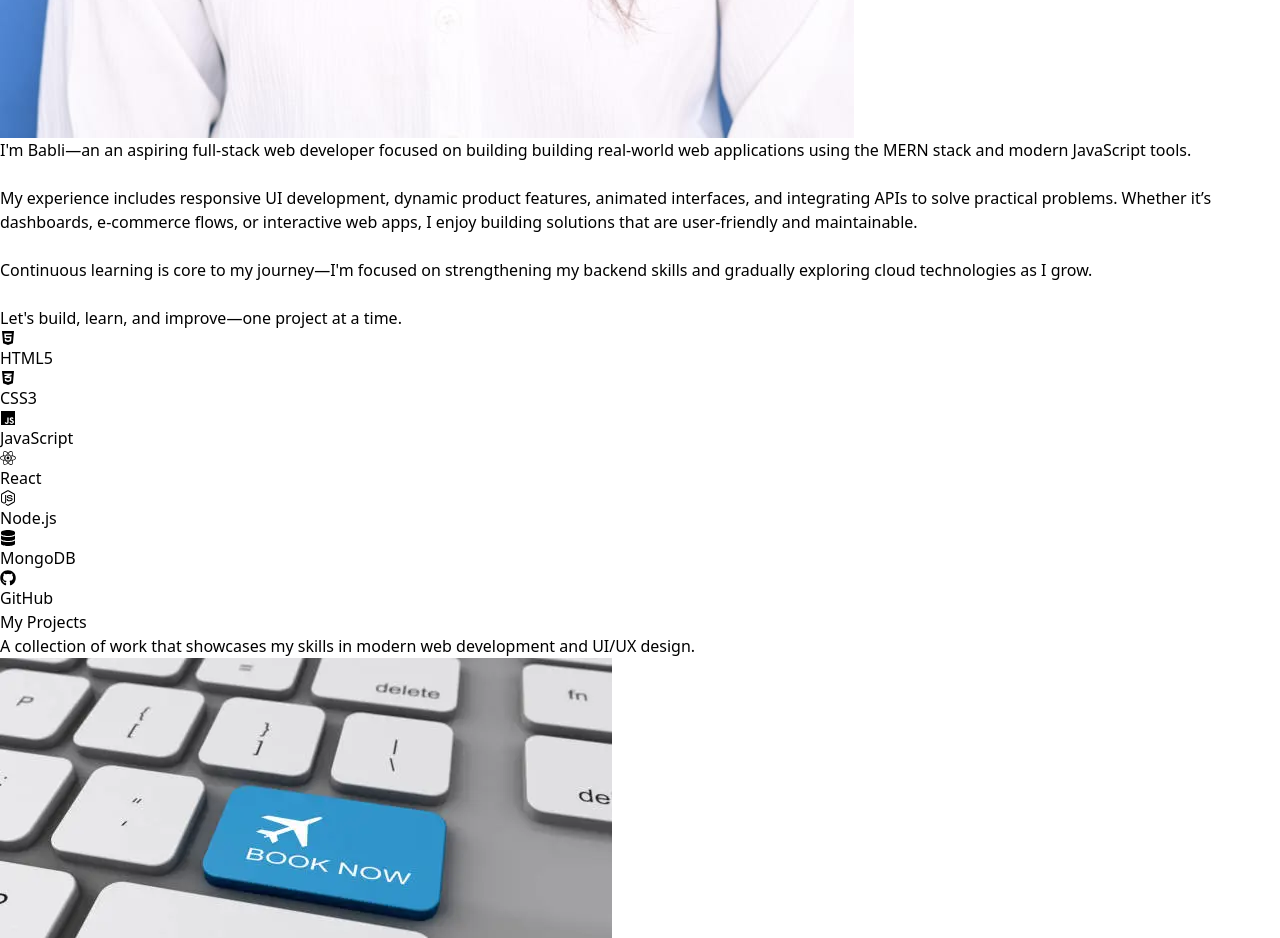
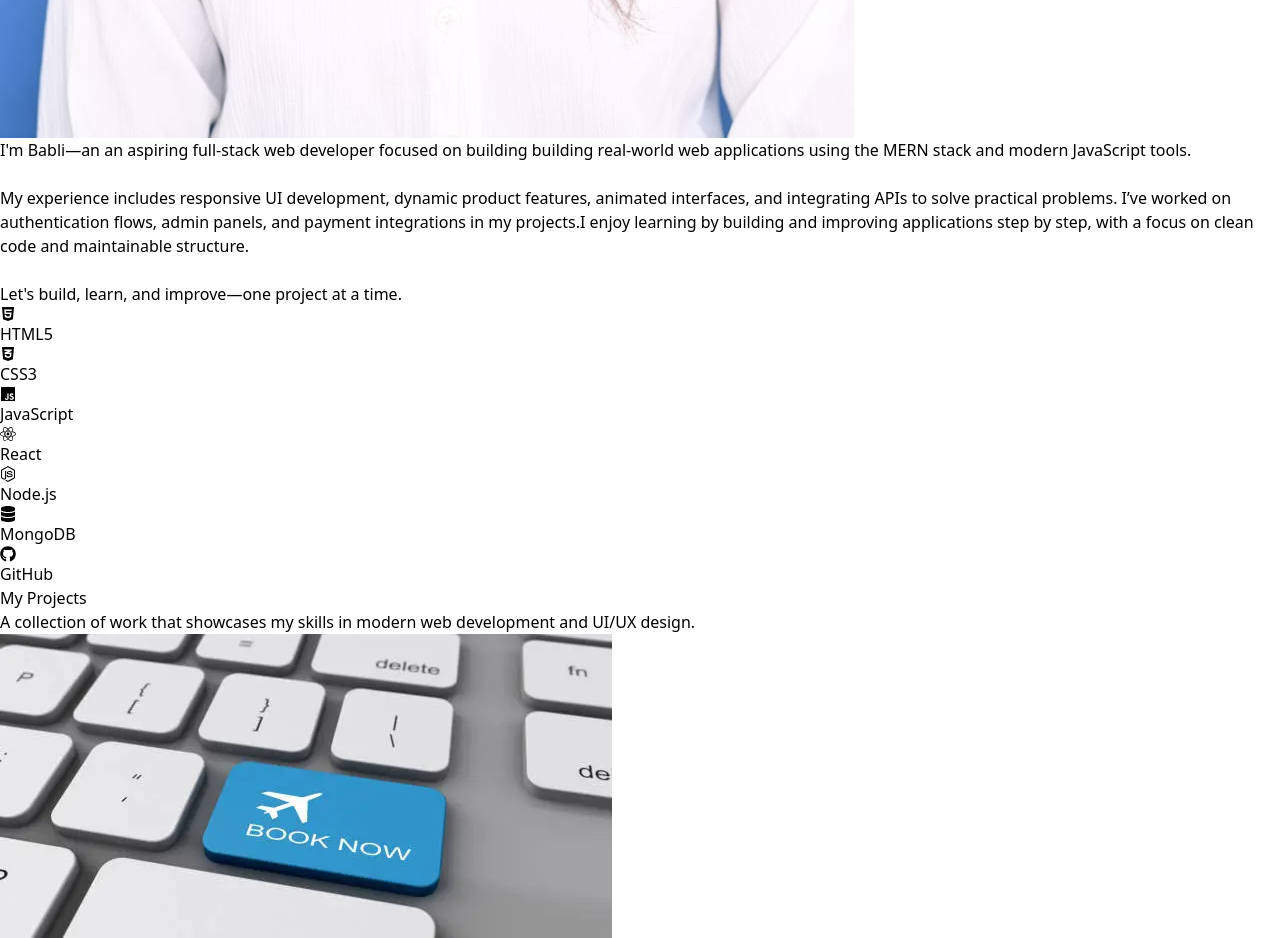
Before and after one commit to Madebydev-Babli/Portfolio, a React (Vite) app: page / in a window 1280 px wide. Shown: the part 1480-2418 px from the top of the page. Built offline with nearby package versions, Linux system fonts and the light colour scheme.

Commit message:
Update About.jsx

```diff
--- a/src/assets/components/About.jsx
+++ b/src/assets/components/About.jsx
@@ -60,9 +60,8 @@ const About = () => (
     >
       I'm Babli—an an aspiring <span className="text-cyan-300 font-semibold">full-stack web developer</span> focused on building building real-world web applications using the <span className="text-green-300 font-semibold">MERN stack</span> and modern JavaScript tools.
       <br /><br />
-      My experience includes responsive UI development, dynamic product features, animated interfaces, and integrating APIs to solve practical problems. Whether it’s dashboards, e-commerce flows, or interactive web apps, I enjoy building solutions that are user-friendly and maintainable.
-      <br /><br />
-      <span className="text-cyan-400 font-medium">Continuous learning is core to my journey—I'm focused on strengthening my backend skills and gradually exploring cloud technologies as I grow.</span>
+      My experience includes responsive UI development, dynamic product features, animated interfaces, and integrating APIs to solve practical problems. I’ve worked on authentication flows, admin panels, and payment integrations in my projects.
+      <span className="text-cyan-400 font-medium">I enjoy learning by building and improving applications step by step, with a focus on clean code and maintainable structure.</span>
       <br /><br />
       Let's build, learn, and improve—one project at a time.
     </motion.p>
```
